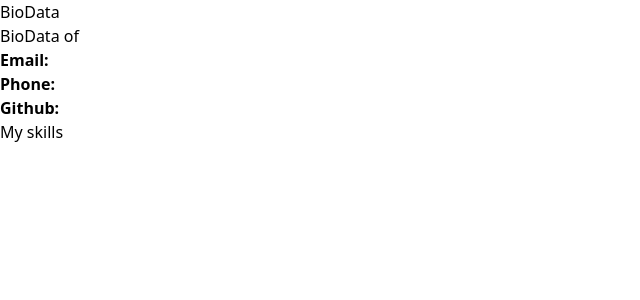
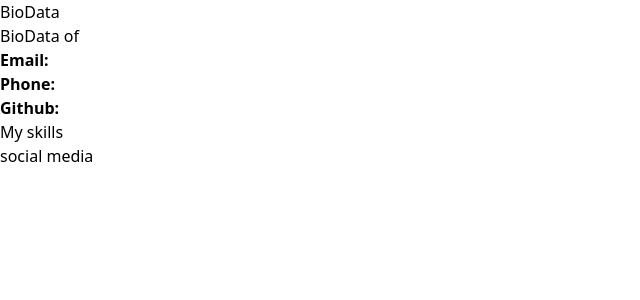
Before and after one commit to anikaivnath/my-project, a React (Vite) app: page / in a window 1280 px wide. Shown: the top 300 px of the page, without its empty margins (0-640 px from the left). Built offline with nearby package versions, Linux system fonts and the light colour scheme.

Commit message:
add social Media

```diff
--- a/src/App.jsx
+++ b/src/App.jsx
@@ -29,6 +29,18 @@ const BioData = (props) => {
       </ul>
     </div>
     <div className='social-link'>
+    <h2>
+      social media
+    </h2>
+    <ul>
+      {props?.socialLinks?.map((socialLink)=>(
+        <li>
+          <strong>{socialLink.platformName}:</strong>
+          {socialLink.handle}
+        </li>
+      ))}
+
+    </ul>
 
     </div>
     </>
```
